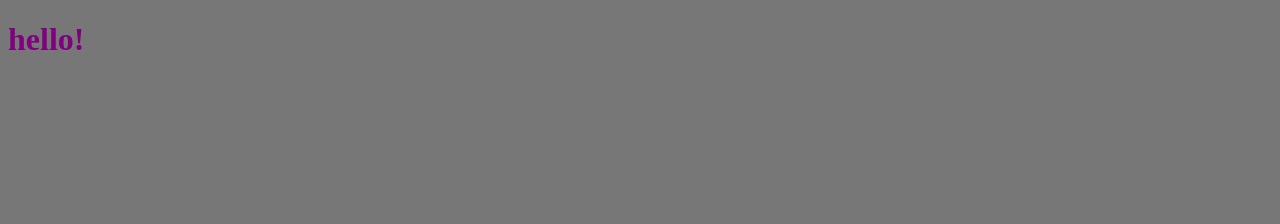
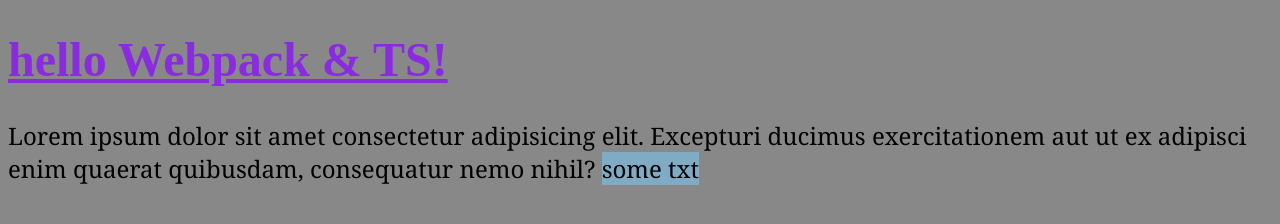
Before and after one commit to riskoviv/slider, a website built with webpack: page src/index.html in a window 1280 px wide. Built offline with nearby package versions, Linux system fonts and the light colour scheme.

Commit message:
index.html/ts, styles.scss(renamed from .css): checks
also used jquery in ts file

```diff
--- a/src/index.html
+++ b/src/index.html
@@ -7,11 +7,15 @@
   <title>Slider plugin test</title>
   <style>
     .heading-1 {
-      color: purple;
+      color: blueviolet;
     }
   </style>
 </head>
-<body style="background-color: #777;">
+<body>
   <h1 class="heading-1">hello!</h1>
+  <p class="text-block">
+    Lorem ipsum dolor sit amet consectetur adipisicing elit. Excepturi ducimus exercitationem aut ut ex adipisci enim quaerat quibusdam, consequatur nemo nihil?
+    <span class="text-block__caption text-block__caption_highlighted">some txt</span>
+  </p>
 </body>
 </html>
--- a/src/index.ts
+++ b/src/index.ts
@@ -1,4 +1,11 @@
-console.log('hello, webpack and typescript!');
+import './styles/styles.scss';
 
-let h1 = document.querySelector('.heading-1');
-// h1.innerHTML = 'hello webpack & typescript!';
+$(() => {
+  let $h1: JQuery<HTMLHeadingElement> = $('.heading-1');
+  $h1.html('hello Webpack & TS!');
+
+  let $span: JQuery<HTMLSpanElement> = $('.text-block__caption');
+  $span.on('click', function (): void {
+    $(this).toggleClass('text-block__caption_highlighted');
+  })
+});
--- /dev/null
+++ b/src/styles/styles.scss
@@ -0,0 +1,21 @@
+body {
+  background-color: #888;
+}
+
+.heading-1 {
+  font-size: 3em;
+  text-decoration: underline;
+  text-transform: none;
+}
+
+.text-block {
+  font-size: 1.5em;
+  font-family: Georgia, 'Times New Roman', Times, serif;
+
+  &__caption {
+
+    &_highlighted {
+      background-color: rgb(127, 171, 197);
+    }
+  }
+}
```
